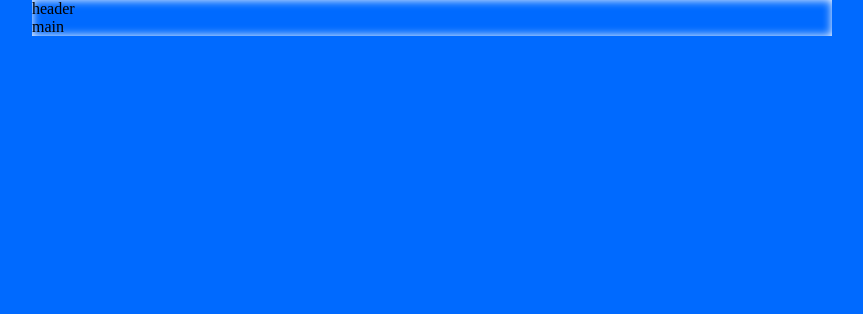
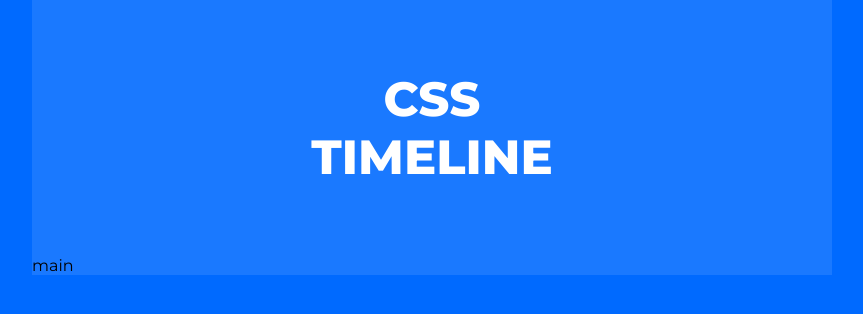
Before and after one commit to GeonWoo-LPS/timeline, a plain HTML site: page index.html in a window 1280 px wide. Shown: the whole page, without its empty margins (208-1071 px from the left). Drawn offline with Linux system fonts and the light colour scheme.

Commit message:
header 완성

```diff
--- a/index.html
+++ b/index.html
@@ -4,12 +4,23 @@
         <meta charset="UTF-8" />
         <meta name="viewport" content="width=device-width, initial-scale=1.0" />
         <title>Document</title>
+        <link rel="preconnect" href="https://fonts.googleapis.com" />
+        <link rel="preconnect" href="https://fonts.gstatic.com" crossorigin />
+        <link
+            href="https://fonts.googleapis.com/css2?family=Montserrat:ital,wght@0,100..900;1,100..900&display=swap"
+            rel="stylesheet"
+        />
         <link rel="stylesheet" href="./style.css" />
     </head>
     <body>
         <div class="l_wrapper">
-            <div class="contents">
-                <header class="header">header</header>
+            <div class="container">
+                <header class="header">
+                    <h1>
+                        CSS <br />
+                        TIMELINE
+                    </h1>
+                </header>
                 <main class="main">main</main>
             </div>
         </div>
--- a/style.css
+++ b/style.css
@@ -1,6 +1,17 @@
 /* Reset */
 body {
     margin: unset;
+}
+
+h1 {
+    margin: unset;
+    font-size: unset;
+    font-weight: unset;
+}
+
+/* Typography */
+:root {
+    font-family: 'Montserrat', sans-serif;
 }
 
 /* Component */
@@ -11,5 +22,16 @@ body {
 .l_wrapper {
     max-width: 800px;
     margin: 0 auto;
-    box-shadow: inset 0 0 10px white;
 }
+
+.container {
+    background-color: rgba(255, 255, 255, 0.1);
+}
+
+.header h1 {
+    font-size: 48px;
+    font-weight: 800;
+    color: white;
+    text-align: center;
+    padding: 70px 0;
+}
```
